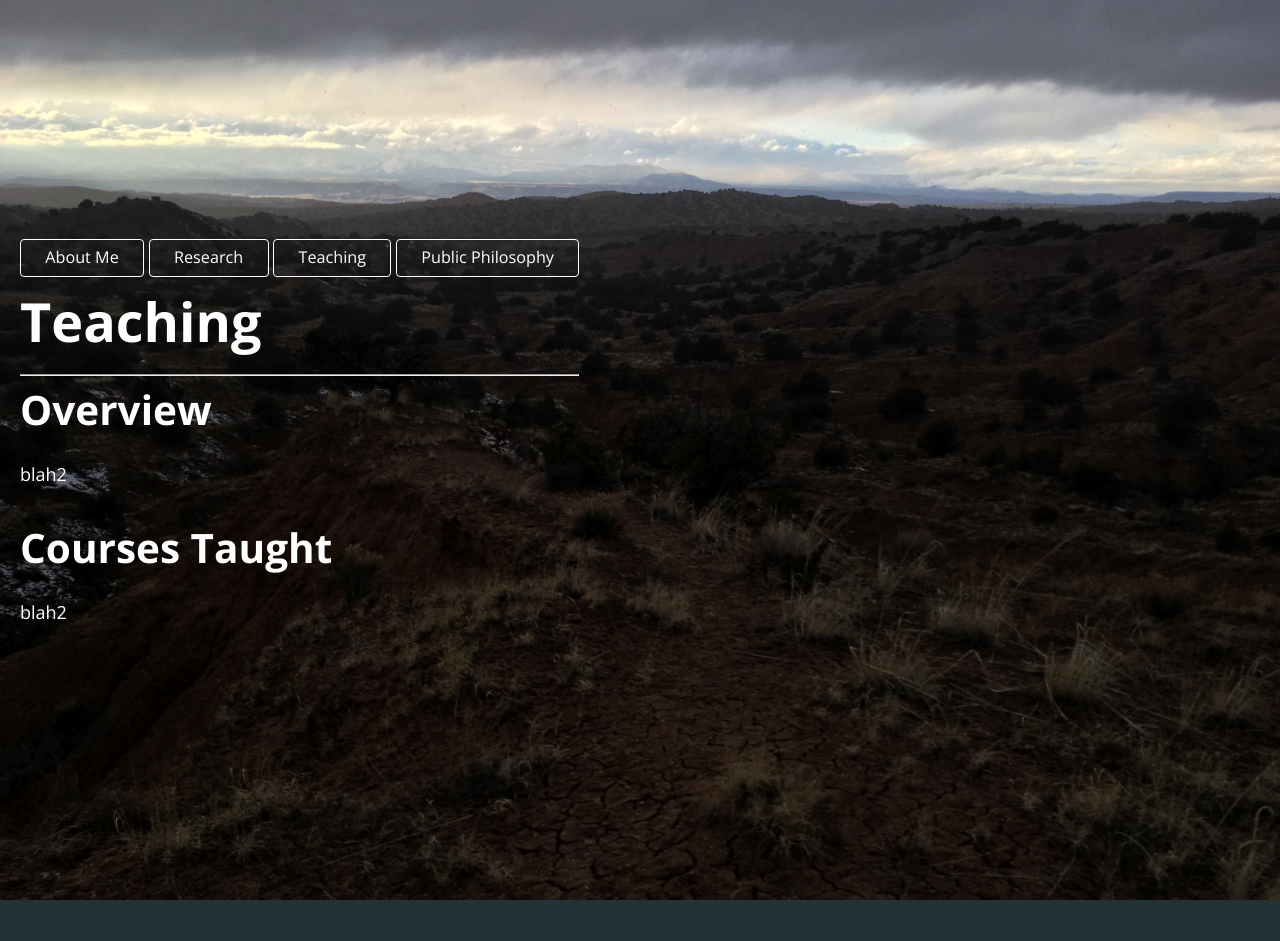
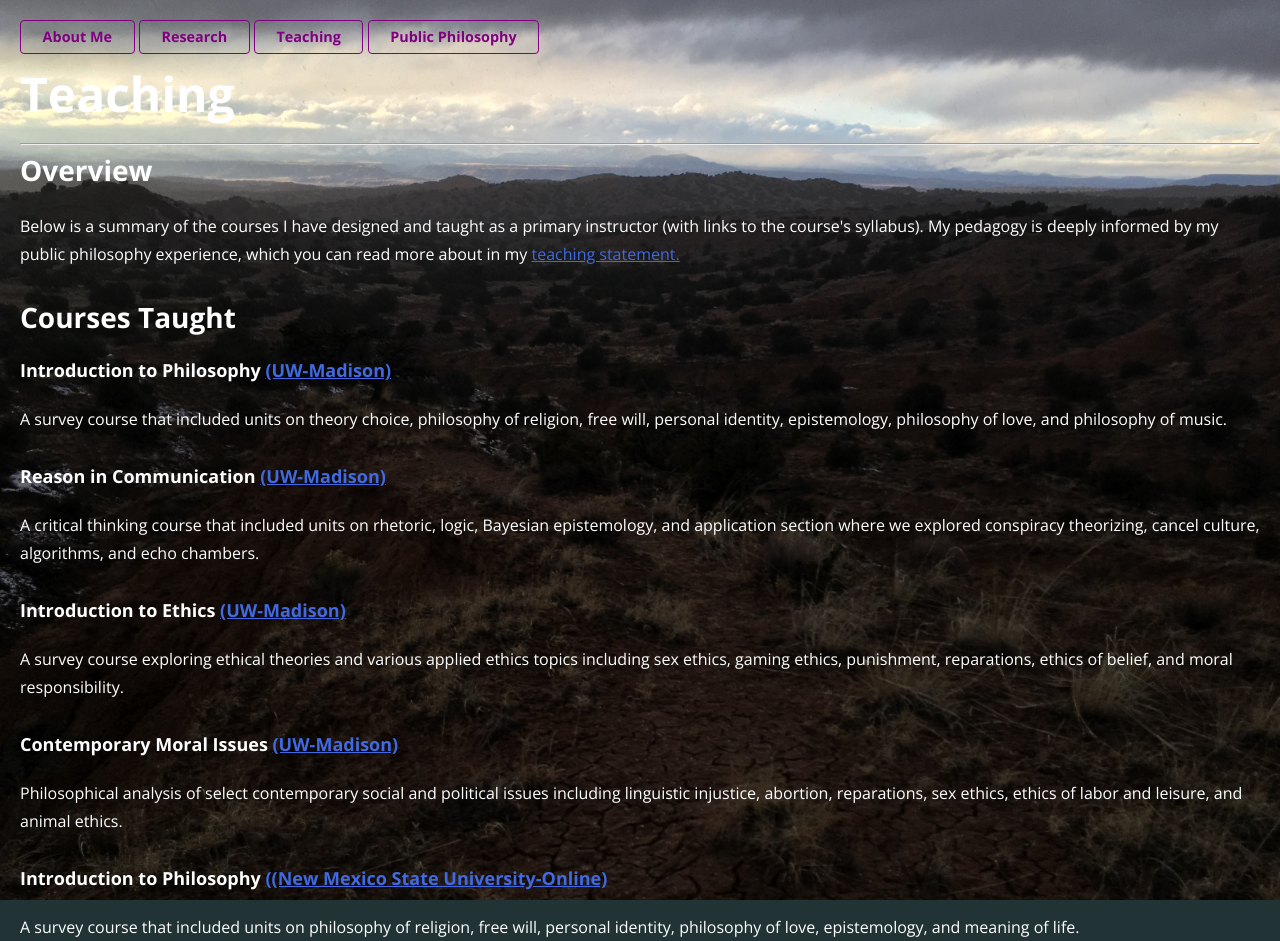
Before and after one commit to kdeaven/kdeaven.github.io, a Jekyll site: the page built from teaching/index.html, in a window 1280 px wide. Built offline with Jekyll 4.4.1, drawn with Linux system fonts in a browser that asks for light colours; before the commit the page ends 900 px from its top, so only the background shows below that.

Commit message:
Okay now it should be pretty good

```diff
--- a/_config.yml
+++ b/_config.yml
@@ -36,13 +36,22 @@ research:
 
 teaching:
     title: Teaching
-    overview_content: blah2
-    courses_content: blah2
-
+    overview_content: Below is a summary of the courses I have designed and taught as a primary instructor (with links to the course's syllabus). My pedagogy is deeply informed by my public philosophy experience, which you can read more about in my <a href="https://drive.google.com/file/d/1B75fyRiVOPkADPRzVjGZke3TADjqYS2A/view">teaching statement.</a>
+    courses_content:
+      - title: Introduction to Philosophy <a href="https://drive.google.com/file/d/1z3ojlQ2Zrp2FaFzwLnGMbfqgYRdBXlYX/view">(UW-Madison)</a>
+        content: A survey course that included units on theory choice, philosophy of religion, free will, personal identity, epistemology, philosophy of love, and philosophy of music.
+      - title: Reason in Communication <a href="https://drive.google.com/file/d/1l_r0YmCEdbB4O-P8HTJnFMIQauGtlrwi/view">(UW-Madison)</a>
+        content: A critical thinking course that included units on rhetoric, logic, Bayesian epistemology, and application section where we explored conspiracy theorizing, cancel culture, algorithms, and echo chambers.
+      - title: Introduction to Ethics <a href="https://drive.google.com/file/d/11ntaeQdnm-y1Q5ipjiIlKWE2z8Q8HMYm/view">(UW-Madison)</a>
+        content: A survey course exploring ethical theories and various applied ethics topics including sex ethics, gaming ethics, punishment, reparations, ethics of belief, and moral responsibility.
+      - title: Contemporary Moral Issues <a href="https://drive.google.com/file/d/1lHlYi3RKynjKKWjvFEpe7ttNQgRuSuzy/view">(UW-Madison)</a>
+        content: Philosophical analysis of select contemporary social and political issues including linguistic injustice, abortion, reparations, sex ethics, ethics of labor and leisure, and animal ethics.
+      - title: Introduction to Philosophy <a href="https://drive.google.com/file/d/1DStzAgkv4tzVJaI_n5B_dR4kYsqpzlEC/view">((New Mexico State University-Online)</a>
+        content: A survey course that included units on philosophy of religion, free will, personal identity, philosophy of love, epistemology, and meaning of life.
 mpp:
     title: Public Philosophy
-    the_kids_content: blah3
-    facilitator_content: blah3
+    the_kids_content:
+    facilitator_content:
 
 # General settings
 # url: http://brianmaierjr.github.com/uni
@@ -57,6 +66,6 @@ google_analytics: "UA-58263416-1" # google analytics tracking
 half_side: right
 
 # Full layout
-full_text_position: left # left, right or center
+full_text_position: center # left, right or center
 
 # other_text_position: center # left, right or center
--- /dev/null
+++ b/_includes/courses.html
@@ -0,0 +1,6 @@
+<div class="pageContent">
+    {% for course in site.teaching.courses_content %}
+    <h4 class="pageTitle">{{ course.title }}</h4>
+    <p class="pageContent">{{ course.content }}</p>
+    {% endfor %}
+</div>
--- a/assets/scss/modules/_links.scss
+++ b/assets/scss/modules/_links.scss
@@ -1,7 +1,7 @@
 a {
-  color: $link-color;
+  color: royalblue;
 
   &:hover {
-    color: darken($link-color, 15%);
+    color: palevioletred
   }
 }
--- a/teaching/index.html
+++ b/teaching/index.html
@@ -6,11 +6,11 @@ title: Katie Deaven
 <hr class="solid">
 
 {% if site.teaching.overview_content %}
-<h2 class="pageTitle">Overview</h2>
+<h3 class="pageTitle">Overview</h3>
 <p class="pageContent">{{ site.teaching.overview_content }}</p>
 {% endif %}
 
 {% if site.teaching.courses_content %}
-<h2 class="pageTitle">Courses Taught</h2>
-<p class="pageContent">{{ site.teaching.courses_content }}</p>
+<h3 class="pageTitle">Courses Taught</h3>
+{% include courses.html %}
 {% endif %}
```
Also changed, not shown: assets/scss/layouts/_full.scss (+15 -1 lines), assets/css/style.css, assets/img/full-lg.jpg, assets/img/full-md.jpg, assets/img/full-sm.jpg.
